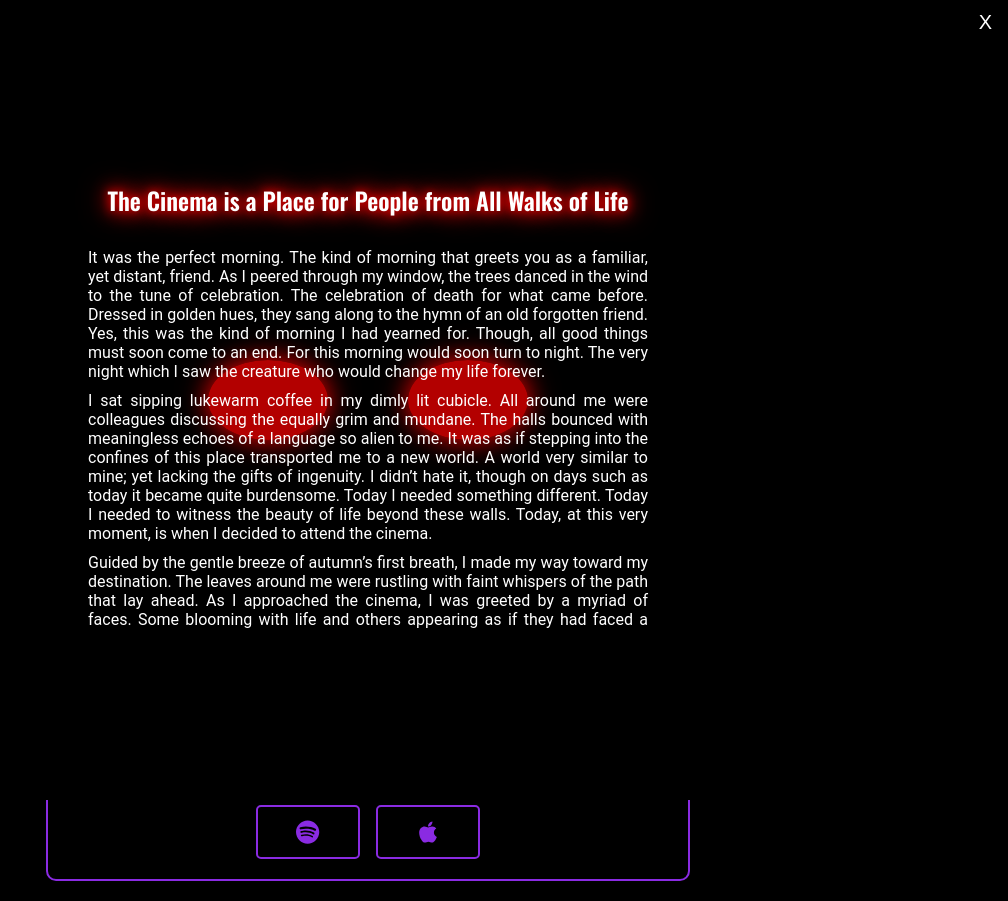
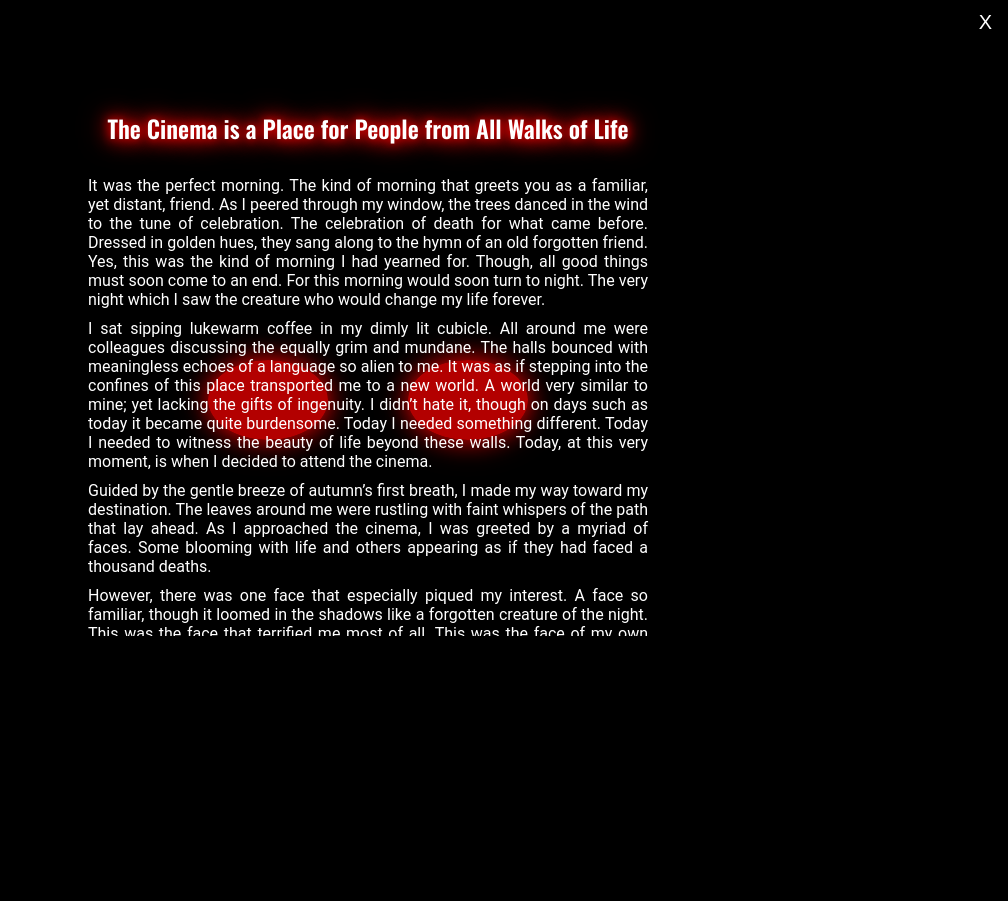
Before and after one commit to charlesarcher72/musician-profile, a React (Create React App) app: page / in a window 1280 px wide. Both pictures are taken after a click on the button 640 px from the left and 583 px from the top of the page. Shown: the whole page, without its empty margins (272-1280 px from the left). Built offline with nearby package versions, Linux system fonts and the light colour scheme.

Commit message:
Update App.css

```diff
--- a/src/App.css
+++ b/src/App.css
@@ -182,32 +182,30 @@ h1 {
   min-width: 320px;
   position: fixed;
   flex-direction: column;
-  align-items: center;
   top: 0;
   left: 0;
   width: 100vw;
   height: 100vh;
   background-color: rgba(0, 0, 0, 1);
   display: flex;
-  justify-content: center;
+  justify-content: flex-start;
   align-items: center;
   z-index: 1000;
+  padding-top: 100px; /* Add some padding to move it slightly away from the top */
   animation: fadeIn 0.5s ease-in-out;
-
 }
 
 .popup-content {
   min-width: 320px;
   background: black;
   color: white;
-  padding: 0; /* Ensure padding is set to zero */
+  padding: 0;
   border-radius: 8px;
-  position: relative; /* Keep this to position the fade effect */
+  position: relative;
   width: 80%;
   max-width: 600px;
-  max-height: 50vh;
-  overflow-y: auto; /* Ensure overflow-y is auto for scrolling */
-  text-align: center;
+  max-height: 60vh;
+  overflow-y: auto;
   z-index: 2000;
 }
 
@@ -337,6 +335,10 @@ h1 {
     font-size: 1em;
   }
 
+  .popup-content{
+    max-height: 80vh;
+  }
+
   .popup-content:before,
   .popup-content:after {
     width: 100px;
```
